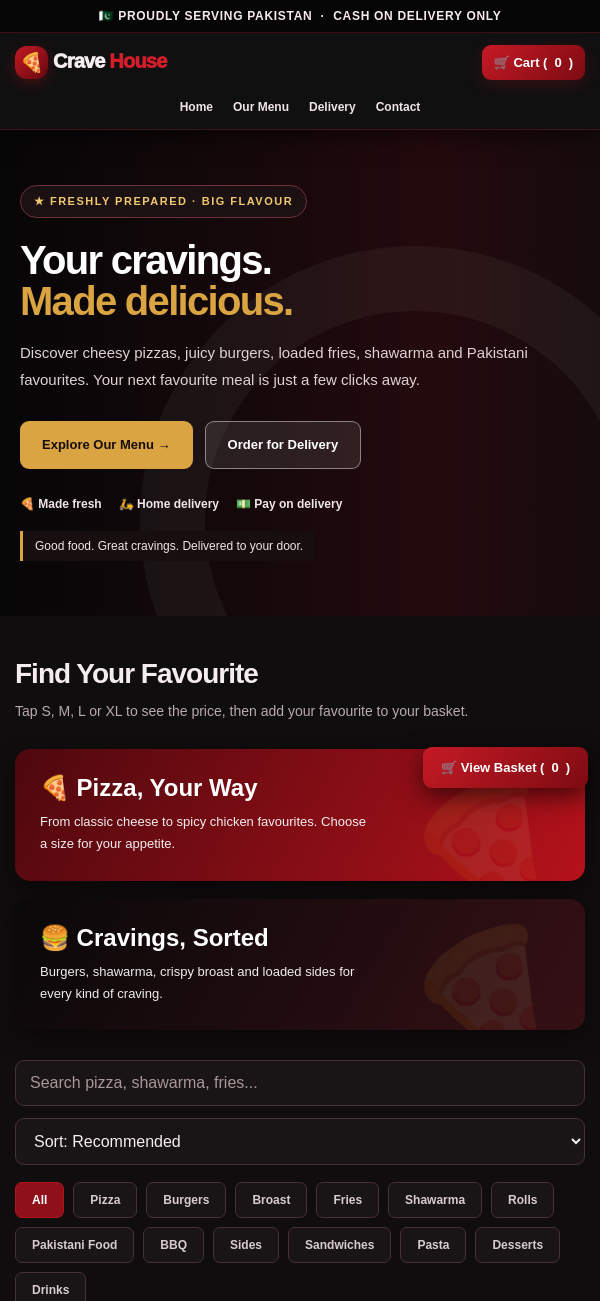
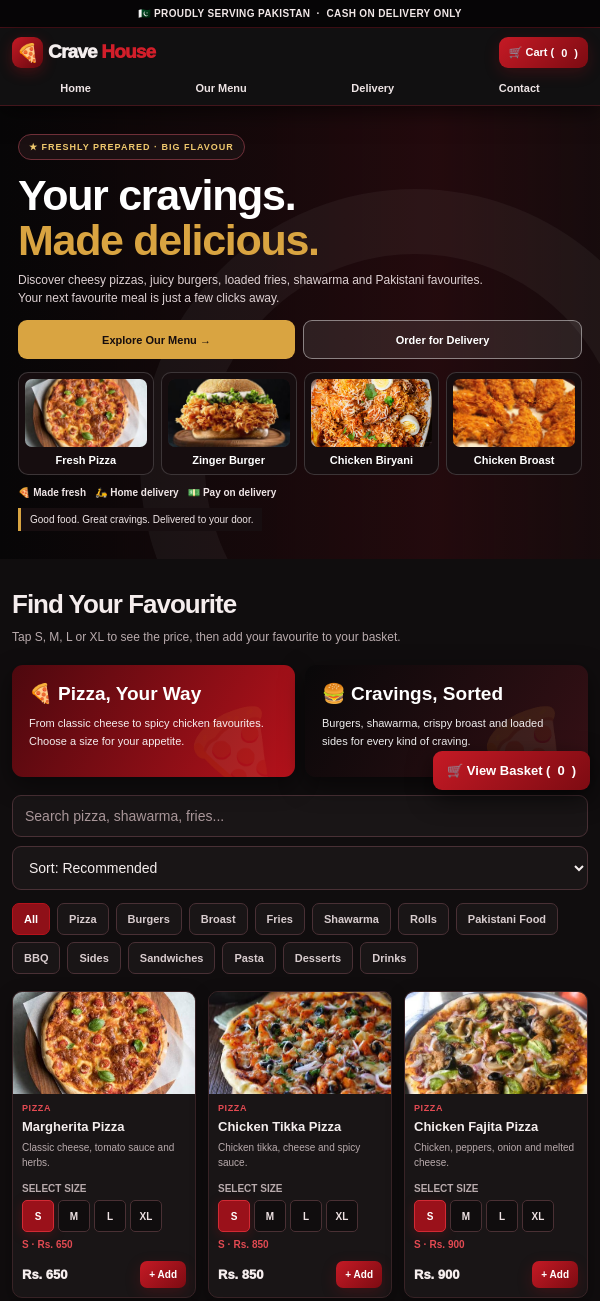
Before and after one commit to saqlainsahu270-png/Craves-House, a plain HTML site: page index.html in a window 600 px wide. Shown: the top 1301 px of the page. Drawn offline with nearby package versions, Linux system fonts and the light colour scheme.

Commit message:
Update index.html

```diff
--- a/index.html
+++ b/index.html
@@ -50,6 +50,11 @@ header{position:sticky;top:0;z-index:20;background:#111011;color:#f4eeee;box-sha
 .trust{display:flex;flex-wrap:wrap;gap:17px;margin-top:28px;color:#f0e6e7;font-size:12px;font-weight:700}
 .trust span{display:flex;align-items:center;gap:6px}
 .hero-badge{display:inline-block;margin-top:20px;padding:8px 12px;border-left:3px solid var(--gold);background:#170e10;font-size:12px;color:#f0e6e7}
+.hero-food-preview{display:none}
+.hero-food-tile{min-width:0;display:flex;align-items:center;gap:9px;padding:7px;border:1px solid #ffffff2a;border-radius:10px;background:#160d0f;color:#fff;text-decoration:none;overflow:hidden}
+.hero-food-tile img{width:54px;height:48px;flex:0 0 54px;object-fit:cover;border-radius:7px;background:#2a1719}
+.hero-food-tile span{font-size:12px;font-weight:900;line-height:1.25}
+
 
 section{scroll-margin-top:90px}
 .container{max-width:1240px;margin:auto;padding:58px 22px}
@@ -139,28 +144,67 @@ footer a:not(.footer-contact):hover{color:var(--gold)}
 .receipt-items{padding:10px 0;border-block:1px solid #493035}
 .receipt-id{padding:13px;border-radius:8px;background:#2a1115;color:#f2c9cc;font-weight:900;font-size:13px}
 
-@media(max-width:1000px){.menu-grid{grid-template-columns:repeat(3,minmax(0,1fr))}.navlinks{gap:15px}}
+@media(max-width:1000px){
+.menu-grid{grid-template-columns:repeat(3,minmax(0,1fr))}.navlinks{gap:15px}
+}
 @media(max-width:720px){
-.nav{flex-wrap:wrap;padding:12px 15px;gap:12px}
-.logo{font-size:20px}.logo-mark{width:33px;height:33px;font-size:19px}
-.navlinks{order:3;width:100%;justify-content:center;flex-wrap:wrap;gap:20px;padding:8px 0 3px}
-.navlinks a{font-size:12px}.nav>.btn{padding:10px 12px}
-.hero{min-height:455px;background-position:58% center}
-.hero-content{padding:55px 20px}.hero h1{letter-spacing:-1.7px}
-.container{padding:42px 15px}
-.menu-grid{grid-template-columns:repeat(2,minmax(0,1fr));gap:12px}
-.food-img{height:135px}.food-info{padding:12px}
-.food-info h3{font-size:14px}.food-info p{font-size:11px}
-.price{font-size:14px}.add-btn{padding:9px;font-size:11px}
-.size-options{gap:5px}.size-box{width:36px;min-width:36px;height:36px;font-size:11px}
-.promo,.checkout-grid,.info-grid,.footer-grid,.form-row,.controls{grid-template-columns:1fr}
-.promo-card{min-height:125px}.panel{padding:18px}
-.cart-float{right:12px;bottom:12px}
+html{scroll-padding-top:120px}
+.topbar{padding:8px 10px;font-size:10px;letter-spacing:.35px}
+.nav{flex-wrap:wrap;padding:9px 12px;gap:9px}
+.logo{font-size:19px}.logo-mark{width:31px;height:31px;font-size:18px;border-radius:9px}
+.navlinks{order:3;width:100%;justify-content:space-around;flex-wrap:nowrap;gap:8px;padding:5px 0 2px}
+.navlinks a{font-size:11px}.nav>.btn{padding:9px 10px;font-size:11px}
+.hero{min-height:0;background-position:58% center}
+.hero-content{padding:25px 15px 22px}
+.eyebrow{padding:7px 10px;font-size:9px;letter-spacing:1px}
+.hero h1{font-size:clamp(29px,7.5vw,43px);line-height:1.04;letter-spacing:-1.3px;margin:13px 0 9px}
+.hero p{font-size:12px;line-height:1.5;margin:0;max-width:470px}
+.hero-actions{gap:8px;margin-top:13px}
+.hero-actions .btn{min-height:39px;padding:9px 12px;font-size:11px;flex:1}
+.hero-food-preview{display:grid;grid-template-columns:repeat(2,minmax(0,1fr));gap:7px;margin-top:13px;max-width:520px}
+.hero-food-tile{padding:5px;gap:7px}.hero-food-tile img{width:48px;height:43px;flex-basis:48px}
+.hero-food-tile span{font-size:11px}.hero-food-extra{display:none}
+.trust{gap:9px;margin-top:12px;font-size:10px}
+.hero-badge{margin-top:10px;padding:6px 9px;font-size:10px}
+section{scroll-margin-top:120px}
+.container{padding:30px 12px}
+.section-head{margin-bottom:17px}.section-head h2{font-size:26px;margin-bottom:7px}.section-head p{font-size:12px}
+.promo{gap:10px;margin-bottom:18px}.promo-card{min-height:112px;padding:17px;border-radius:11px}
+.promo-card h3{font-size:19px}.promo-card p{font-size:11px;max-width:260px}
+.promo-card::after{font-size:85px;right:9px;bottom:-18px}
+.controls{grid-template-columns:1fr;gap:9px;margin-bottom:13px}.field{padding:12px;font-size:14px}
+.categories{gap:7px;margin-bottom:17px}.cat{padding:9px 11px;font-size:11px}
+.menu-grid{grid-template-columns:repeat(2,minmax(0,1fr));gap:10px}
+.food-card{border-radius:10px}.food-img{height:clamp(105px,24vw,155px);object-fit:cover}
+.food-info{padding:9px}.food-category{font-size:9px;letter-spacing:.6px}
+.food-info h3{font-size:13px;line-height:1.3;margin:6px 0}.food-info p{font-size:10px;line-height:1.45;margin-bottom:7px}
+.size-heading{font-size:10px;margin:6px 0}.size-options{gap:4px;margin-bottom:7px}
+.size-box{width:32px;min-width:32px;height:32px;border-radius:5px;font-size:10px}
+.selected-size-price{font-size:10px;min-height:15px;margin-bottom:7px}
+.food-bottom{align-items:center;gap:5px}.price{font-size:13px}.add-btn{padding:8px 9px;font-size:10px}
+.info-grid{grid-template-columns:1fr;gap:10px}.info-item{padding:17px}
+.checkout-grid,.footer-grid,.form-row{grid-template-columns:1fr}.panel{padding:16px}
+.panel h3{font-size:18px;margin-bottom:16px}
+.cart-float{right:10px;bottom:10px;padding:12px 14px}.modal{padding:18px}
+.footer-grid{padding:32px 16px 22px;gap:18px}
+}
+@media(min-width:540px) and (max-width:720px){
+.hero-food-preview{grid-template-columns:repeat(4,minmax(0,1fr));max-width:100%}
+.hero-food-extra{display:flex}
+.hero-food-tile{display:flex;flex-direction:column;align-items:stretch;padding:6px}
+.hero-food-tile img{width:100%;height:68px;flex-basis:auto}
+.hero-food-tile span{text-align:center;font-size:11px}
+.hero-content{padding:28px 18px}.menu-grid{grid-template-columns:repeat(3,minmax(0,1fr));gap:12px}
+.food-img{height:clamp(100px,17vw,145px)}
 }
 @media(max-width:380px){
-.topbar{font-size:10px}.menu-grid{grid-template-columns:1fr}
-.food-img{height:205px}.hero h1{font-size:39px}
-.hero-actions .btn{width:100%}.trust{gap:10px}
+.topbar{font-size:9px}.navlinks{gap:5px}.navlinks a{font-size:10px}
+.hero-content{padding:20px 12px 18px}.hero h1{font-size:30px}.hero p{font-size:11px}
+.hero-actions{flex-direction:row}.hero-actions .btn{width:auto;font-size:10px;padding:9px 7px}
+.hero-food-tile img{width:41px;height:39px;flex-basis:41px}.hero-food-tile span{font-size:10px}
+.menu-grid{grid-template-columns:repeat(2,minmax(0,1fr));gap:8px}
+.food-img{height:105px}.food-info{padding:8px}.food-info h3{font-size:12px}.food-info p{font-size:10px}
+.size-box{width:29px;min-width:29px;height:30px}.price{font-size:12px}.add-btn{padding:7px;font-size:10px}
 }
 @media(prefers-reduced-motion:reduce){*,*::before,*::after{scroll-behavior:auto!important;transition-duration:.01ms!important}}
 </style>
@@ -188,6 +232,12 @@ footer a:not(.footer-contact):hover{color:var(--gold)}
 <div class="hero-actions">
 <a class="btn btn-gold" href="#menu">Explore Our Menu →</a>
 <a class="btn" style="background:#ffffff17;color:white;border:1px solid #ffffff70" href="#delivery">Order for Delivery</a>
+</div>
+<div class="hero-food-preview" aria-label="Popular food previews">
+<a class="hero-food-tile" href="#menu"><img src="1.jpg" alt="Fresh pizza" fetchpriority="high"><span>Fresh Pizza</span></a>
+<a class="hero-food-tile" href="#menu"><img src="9.jpg" alt="Crispy zinger burger" fetchpriority="high"><span>Zinger Burger</span></a>
+<a class="hero-food-tile hero-food-extra" href="#menu"><img src="26.jpg" alt="Chicken biryani" loading="eager"><span>Chicken Biryani</span></a>
+<a class="hero-food-tile hero-food-extra" href="#menu"><img src="14.jpg" alt="Crispy chicken broast" loading="eager"><span>Chicken Broast</span></a>
 </div>
 <div class="trust"><span>🍕 Made fresh</span><span>🛵 Home delivery</span><span>💵 Pay on delivery</span></div>
 <div class="hero-badge">Good food. Great cravings. Delivered to your door.</div>
@@ -279,11 +329,11 @@ footer a:not(.footer-contact):hover{color:var(--gold)}
 <script src="https://cdn.jsdelivr.net/npm/@emailjs/browser@4/dist/email.min.js"></script>
 
 <script>
-// ========================================================
-// EMAIL CONFIGURATION
-// Replace the three placeholders with your EmailJS details.
-// In your EmailJS template, set "To Email" to sawqwe@gmail.com.
-// ========================================================
+
+
+
+
+
 const EMAILJS_PUBLIC_KEY = "YOUR_EMAILJS_PUBLIC_KEY";
 const EMAILJS_SERVICE_ID = "YOUR_EMAILJS_SERVICE_ID";
 const EMAILJS_TEMPLATE_ID = "YOUR_EMAILJS_TEMPLATE_ID";
```
